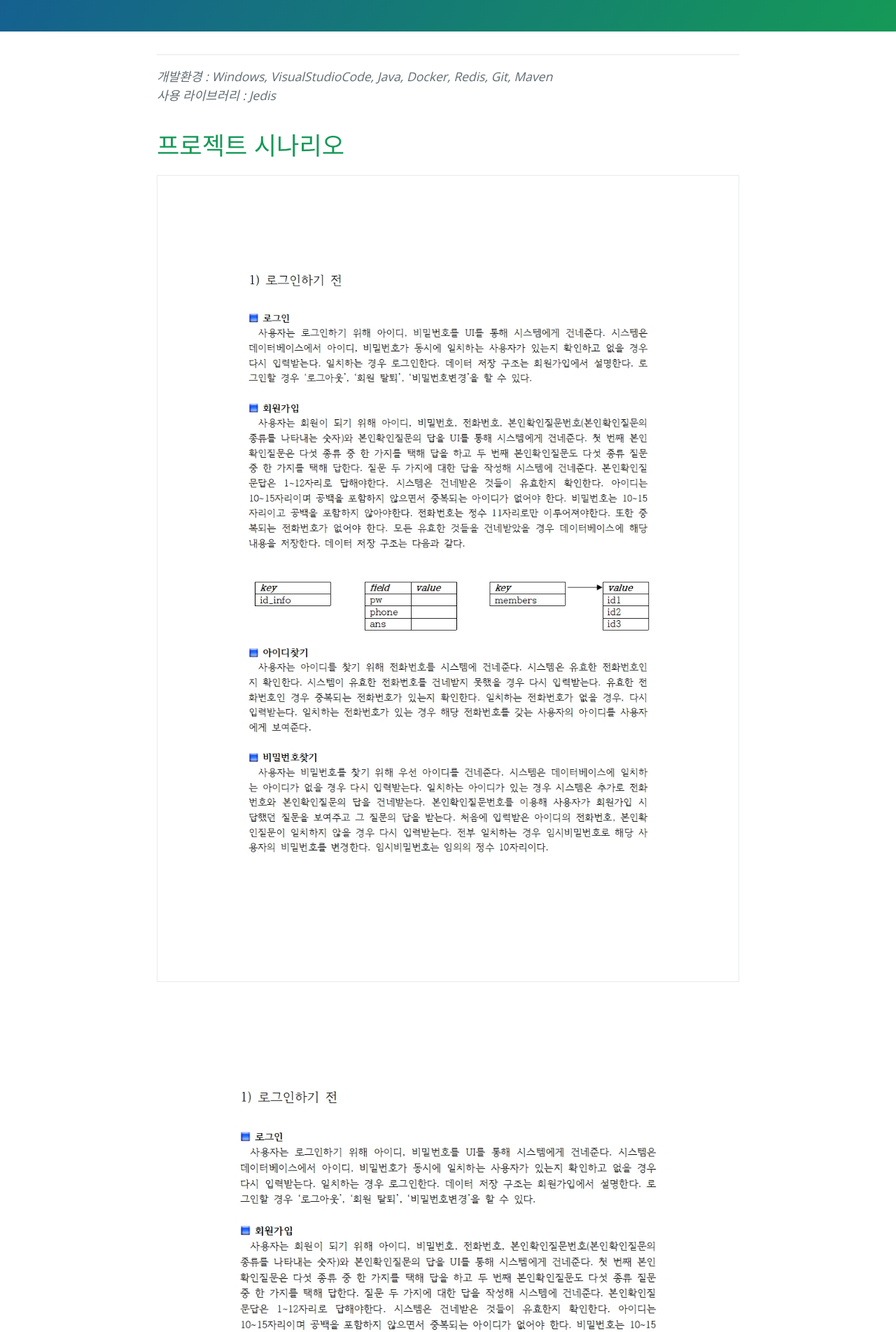
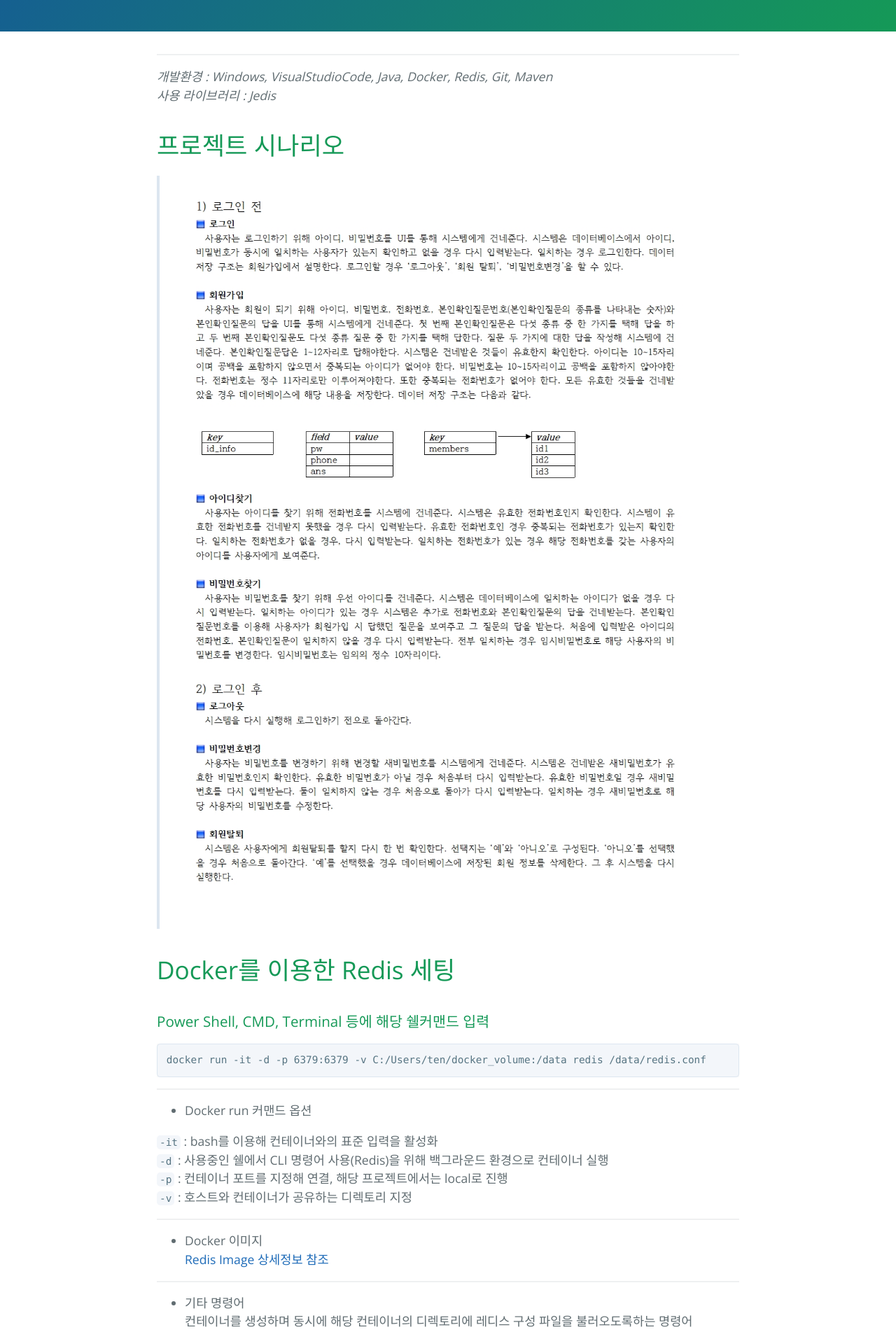
Before and after one commit to tiktaalik7/tiktaalik7.github.io, a Jekyll site: the page built from project-001-Login_Service.md, in a window 1280 px wide. Shown: the part 350-2253 px from the top of the page at 70% size. Built offline with Jekyll 4.4.1, drawn with Linux system fonts in a browser that asks for light colours.

Commit message:
write login service project

````diff
--- a/project-001-Login_Service.md
+++ b/project-001-Login_Service.md
@@ -10,24 +10,18 @@ _개발환경 : Windows, VisualStudioCode, Java, Docker, Redis, Git, Maven_
 _사용 라이브러리 : Jedis_
 
 # 프로젝트 시나리오
-<table><tr><td>
-<img src = "./imgs/project-001-img1.jpg" />
-</td></tr></table>
-
-
-![시나리오1](./imgs/project-001-img1.jpg)
-
-![시나리오2](./imgs/project-001-img2.jpg)
+> ![시나리오1](./imgs/project-001-img1.jpg)
 
 # Docker를 이용한 Redis 세팅
-+ Power Shell, CMD, Terminal 등에 해당 쉘커맨드 입력
+### Power Shell, CMD, Terminal 등에 해당 쉘커맨드 입력
+
 ```
 docker run -it -d -p 6379:6379 -v C:/Users/ten/docker_volume:/data redis /data/redis.conf
 ```
 
 ***
 
-**Docker run 커맨드 옵션**
++ Docker run 커맨드 옵션
 
 `-it` : bash를 이용해 컨테이너와의 표준 입력을 활성화
 `-d` : 사용중인 쉘에서 CLI 명령어 사용(Redis)을 위해 백그라운드 환경으로 컨테이너 실행
@@ -36,17 +30,17 @@ docker run -it -d -p 6379:6379 -v C:/Users/ten/docker_volume:/data redis /data/r
 
 ***
 
-**Docker 이미지**
++ Docker 이미지
 [Redis Image 상세정보 참조](https://hub.docker.com/_/redis)
 
 ***
 
-**기타 명령어**
++ 기타 명령어
 컨테이너를 생성하며 동시에 해당 컨테이너의 디렉토리에 레디스 구성 파일을 불러오도록하는 명령어(`/data/redis.conf`) 실행
 
 ***
 
-**Redis 구성 파일은 컨테이너 생성과 동시에 지정해야 함**
+#### Redis 구성 파일은 컨테이너 생성과 동시에 지정해야 함
 컨테이너의 쉘커맨드로 Redis 구성 파일(*[redis.conf](https://redis.io/docs/manual/config/)*)을 지정할 경우 구성파일 을 인식하지 못함
 
 ***
````
Also changed, not shown: imgs/project-001-img1.jpg, imgs/project-001-img2.jpg (deleted).
